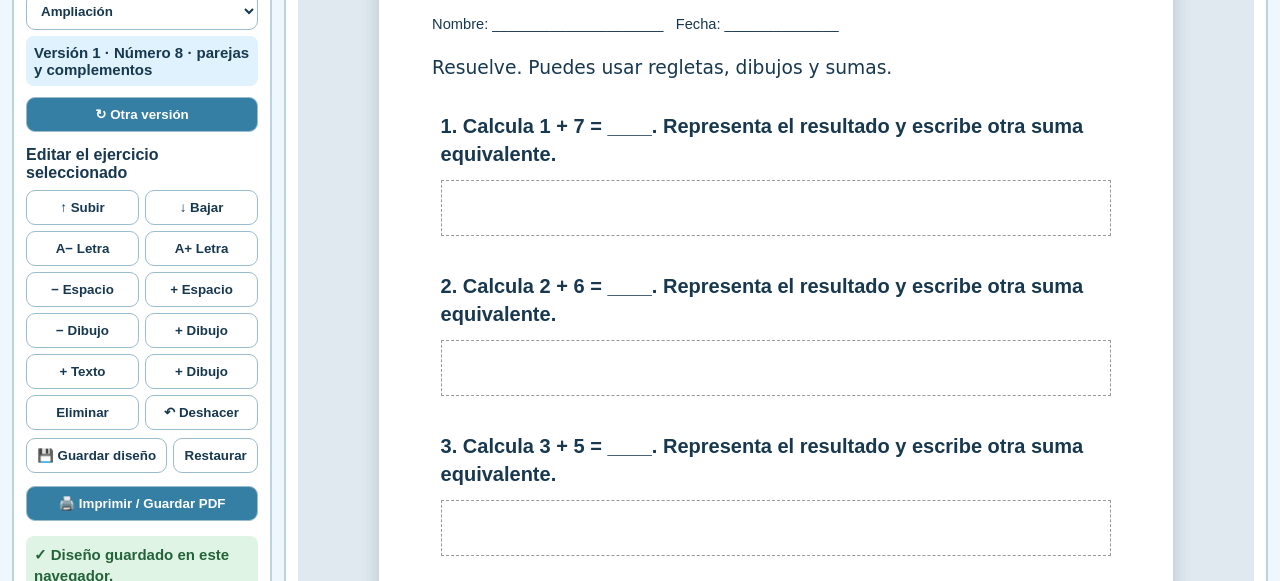
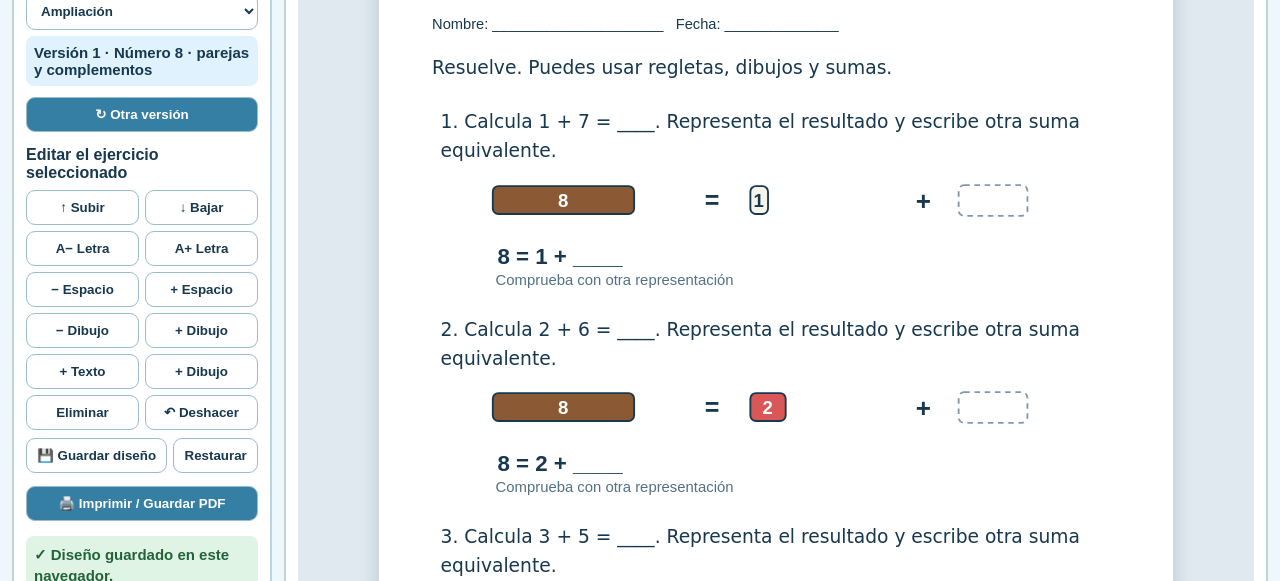
Before and after one commit to jmachin2/matematicas-oaoa-primero-primaria, a plain HTML site: page editor-imprimibles/index.html in a window 1280 px wide. Both pictures are taken after a click on the button "💾 Guardar diseño". Shown: the part 174-755 px from the top of the page. Drawn offline with Linux system fonts and the light colour scheme; a web font is replaced by a local one.

Commit message:
Dibujar estrategias OAOA de cada ficha en imprimibles con regletas, diagramas y dinero en SVG A4

```diff
--- a/editor-imprimibles/index.html
+++ b/editor-imprimibles/index.html
@@ -20,7 +20,7 @@ h1{font-size:19px;margin:0 0 8px}h2{font-size:16px;margin:0 0 8px}p{line-height:
 .task.prose .editable{line-height:1.8;font-size:var(--size,18pt)}
 .task.math .editable{font-family:Arial,Helvetica,sans-serif;line-height:1.4;font-weight:600}
 @media print{.paper-header,.paper .prompt,.task.prose .editable{font-family:var(--oaoa-hand)}}
-</style></head><body>
+</style><style id="oaoa-strategy-style">.task .strategy-visual{margin:2mm 0 0;max-width:100%;break-inside:avoid}.strategy-visual svg{width:100%;max-height:31mm;overflow:visible;display:block}.task.strategy .editable{font-family:"Playwrite ES","Segoe Print",cursive!important;font-weight:400!important;font-size:var(--size,14pt);line-height:1.55}.task.strategy{padding:1mm 2mm}.task .draw{margin-top:2mm}@media print{.strategy-visual svg{max-height:31mm}}</style></head><body>
 <div class="app"><aside class="panel controls-panel"><h1>✏️ Editor de fichas OAOA</h1><p class="small">Selecciona la modalidad y pulsa «Otra versión». Haz clic en un ejercicio para editarlo o moverlo.</p>
 <label for="kind"><strong>Tipo de ficha</strong></label><select id="kind" class="full"><option value="ampliacion">Ampliación</option><option value="refuerzo">Refuerzo</option><option value="tarea">Tarea</option><option value="tea">TEA</option><option value="pictogramas">Pictogramas</option></select>
 <div id="version">Versión 1</div><button id="regenerate" class="primary full">↻ Otra versión</button>
@@ -28,6 +28,7 @@ h1{font-size:19px;margin:0 0 8px}h2{font-size:16px;margin:0 0 8px}p{line-height:
 <div class="buttons"><button id="save">💾 Guardar diseño</button><button id="reset">Restaurar</button></div>
 <button id="print" class="primary full">🖨️ Imprimir / Guardar PDF</button><p id="message" role="status" aria-live="polite">Cargando ficha…</p><p class="small">Los cambios se guardan en este navegador. El PDF se guarda desde la ventana de impresión.</p></aside>
 <section class="panel"><h2 class="preview-title">Vista previa A4 · <span id="heading"></span></h2><div class="preview-wrap"><article class="paper" id="paper"><div class="paper-header" id="paperTitle"></div><div class="sheet-meta">Nombre: _____________________ &nbsp; Fecha: ______________</div><div class="prompt" id="prompt"></div><div class="items" id="items"></div><div id="paperFooter"></div></article></div></section></div>
+<script src="../assets/oaoa-print-visuals.js"></script>
 <script>
 (function(){'use strict';
 const $=id=>document.getElementById(id);const params=new URLSearchParams(location.search);const page=[22,23,24,25,26,27,28,29,30,31,32,33].includes(Number(params.get('pagina')))?Number(params.get('pagina')):22;
@@ -130,23 +131,25 @@ function buildFollowUp(mode){
  return (keyed[page]||['Dibuja la estrategia que has utilizado.','Comprueba el resultado con otra representación.'])[mode==='ampliacion'?1:0];
 }
 function createModel(){
- const pool=config.tasks,mode=$('kind').value,amount={ampliacion:4,refuerzo:3,tarea:4,tea:3,pictogramas:3}[mode];
+ const pool=config.tasks,mode=$('kind').value,amount={ampliacion:3,refuerzo:3,tarea:3,tea:3,pictogramas:3}[mode];
  const index=version%pool.length,cycle=Math.floor(version/pool.length);
  const chosen=Array.from({length:amount},(_,j)=>{
   const item=pool[(index+j)%pool.length],a=item.nums.slice();
   if(cycle%2===1&&item.type==='sum')a.reverse();
-  return {text:(j+1)+'. '+worksheetStrategyText({type:item.type,nums:a},mode,j),size:mode==='refuerzo'?16:mode==='ampliacion'?15:17,gap:mode==='refuerzo'?7:5,draw:mode==='refuerzo'?18:mode==='ampliacion'?15:mode==='tea'?17:0};
+  return {text:(j+1)+'. '+worksheetStrategyText({type:item.type,nums:a},mode,j),type:item.type,nums:a,size:mode==='refuerzo'?14:mode==='ampliacion'?14:14,gap:4,draw:0};
  });
- chosen.push({text:buildFollowUp(mode),size:mode==='refuerzo'?15:16,gap:6,draw:mode==='ampliacion'?25:mode==='refuerzo'?25:19});
+ chosen.push({text:buildFollowUp(mode),size:14,gap:5,draw:mode==='ampliacion'?16:mode==='refuerzo'?14:13});
  return chosen;
 }
-function snapshot(){return [...$('items').children].map(el=>({text:el.querySelector('.editable')?.textContent||'',size:Number(el.dataset.size),gap:Number(el.dataset.gap),draw:Number(el.dataset.draw)}))}
+function snapshot(){return [...$('items').children].map(el=>({text:el.querySelector('.editable')?.textContent||'',size:Number(el.dataset.size),gap:Number(el.dataset.gap),draw:Number(el.dataset.draw),type:el.dataset.strategy||'',nums:JSON.parse(el.dataset.nums||'[]')}))}
 function remember(){history.push(snapshot());if(history.length>30)history.shift()}
-function buildTask(m){const wrap=document.createElement('div');wrap.className='task '+(/^(?:[0-9]+[.] *)?(?:Explica|Dibuja|Representa|Piensa|Escribe aquí|Observa|Responde|Compara)/i.test(m.text)?'prose':'math');const text=document.createElement('div');text.className='editable';text.contentEditable='true';text.spellcheck=true;text.textContent=m.text;wrap.append(text);wrap.addEventListener('click',()=>pick(wrap));text.addEventListener('input',validate);apply(wrap,m);return wrap}
-function apply(el,m){el.dataset.size=m.size??16;el.dataset.gap=m.gap??5;el.dataset.draw=m.draw??0;el.style.setProperty('--size',el.dataset.size+'pt');el.style.setProperty('--gap',el.dataset.gap+'mm');el.style.setProperty('--draw',el.dataset.draw+'mm');el.querySelectorAll('.draw').forEach(x=>x.remove());if(Number(el.dataset.draw)>0){const draw=document.createElement('div');draw.className='draw';el.append(draw)}}
+function buildTask(m){const wrap=document.createElement('div');wrap.className='task '+(m.type?'strategy':/^(?:[0-9]+[.] *)?(?:Explica|Dibuja|Representa|Piensa|Escribe aquí|Observa|Responde|Compara)/i.test(m.text)?'prose':'math');const text=document.createElement('div');text.className='editable';text.contentEditable='true';text.spellcheck=true;text.textContent=m.text;wrap.append(text);wrap.addEventListener('click',()=>pick(wrap));text.addEventListener('input',validate);apply(wrap,m);return wrap}
+function apply(el,m){el.dataset.strategy=m.type||'';el.dataset.nums=JSON.stringify(m.nums||[]);el.dataset.size=m.size??16;el.dataset.gap=m.gap??5;el.dataset.draw=m.draw??0;el.style.setProperty('--size',el.dataset.size+'pt');el.style.setProperty('--gap',el.dataset.gap+'mm');el.style.setProperty('--draw',el.dataset.draw+'mm');el.querySelectorAll('.draw,.strategy-visual').forEach(x=>x.remove());
+ if(m.type && m.nums && window.OAOAVisuals){const figure=document.createElement('div');figure.className='strategy-visual';figure.innerHTML=OAOAVisuals.render({page,type:m.type,nums:m.nums,mode:$('kind').value});el.append(figure);}
+ if(Number(el.dataset.draw)>0){const draw=document.createElement('div');draw.className='draw';el.append(draw)}}
 function pick(el){selected=el;[...$('items').children].forEach(x=>x.classList.toggle('selected',x===el))}
 function render(models){$('paperTitle').textContent='MATEMÁTICAS OAOA · PÁGINA '+page;$('heading').textContent=config.title;$('version').textContent='Versión '+(version+1)+' · '+config.title;$('paperFooter').textContent='Página '+page+' · Versión '+(version+1);$('prompt').textContent=$('kind').value==='tea'?'MIRA · PIENSA · CONSTRUYE · ESCRIBE':$('kind').value==='pictogramas'?'👀 MIRA · 🧩 JUNTA · ✍️ ESCRIBE':'Resuelve. Puedes usar regletas, dibujos y sumas.';$('items').replaceChildren(...models.map(buildTask));selected=null;validate()}
-function load(){let models=createModel();try{let saved=JSON.parse(localStorage.getItem(key())||'null');if(Array.isArray(saved)&&saved.length>0&&saved.length<30)models=saved}catch(e){}history=[];render(models)}
+function load(){let models=createModel();try{let saved=JSON.parse(localStorage.getItem(key())||'null');if(Array.isArray(saved)&&saved.length>0&&saved.length<30)models=saved.map((m,i)=>({...m,type:m.type||models[i]?.type||'',nums:m.nums||models[i]?.nums||[]}))}catch(e){}history=[];render(models)}
 function validate(){
  const paper=$('paper'),footer=$('paperFooter'),items=$('items');
  const paperRect=paper.getBoundingClientRect(),footerRect=footer.getBoundingClientRect();
@@ -160,7 +163,7 @@ function validate(){
  $('print').disabled=!fit;
  return fit
 }
-function act(mode){if(mode==='undo'){if(history.length)render(history.pop());return}if(mode==='addText'||mode==='addDrawing'){remember();const el=buildTask(mode==='addText'?{text:'Escribe aquí una instrucción.',size:14,gap:5,draw:0}:{text:'Dibuja aquí.',size:13,gap:5,draw:30});$('items').append(el);pick(el);validate();return}if(!selected){$('message').textContent='Selecciona un ejercicio antes de modificarlo.';return}remember();const el=selected;let m={text:el.querySelector('.editable').textContent,size:Number(el.dataset.size),gap:Number(el.dataset.gap),draw:Number(el.dataset.draw)};if(mode==='up'&&el.previousElementSibling)$('items').insertBefore(el,el.previousElementSibling);if(mode==='down'&&el.nextElementSibling)$('items').insertBefore(el.nextElementSibling,el);if(mode==='fontSmaller')m.size=Math.max(10,m.size-1);if(mode==='fontBigger')m.size=Math.min(25,m.size+1);if(mode==='gapSmaller')m.gap=Math.max(0,m.gap-2);if(mode==='gapBigger')m.gap=Math.min(25,m.gap+2);if(mode==='drawSmaller')m.draw=Math.max(0,m.draw-4);if(mode==='drawBigger')m.draw=Math.min(60,m.draw+4);if(mode==='remove'){el.remove();selected=null}else apply(el,m);validate()}
+function act(mode){if(mode==='undo'){if(history.length)render(history.pop());return}if(mode==='addText'||mode==='addDrawing'){remember();const el=buildTask(mode==='addText'?{text:'Escribe aquí una instrucción.',size:14,gap:5,draw:0}:{text:'Dibuja aquí.',size:13,gap:5,draw:30});$('items').append(el);pick(el);validate();return}if(!selected){$('message').textContent='Selecciona un ejercicio antes de modificarlo.';return}remember();const el=selected;let m={text:el.querySelector('.editable').textContent,size:Number(el.dataset.size),gap:Number(el.dataset.gap),draw:Number(el.dataset.draw),type:el.dataset.strategy||'',nums:JSON.parse(el.dataset.nums||'[]')};if(mode==='up'&&el.previousElementSibling)$('items').insertBefore(el,el.previousElementSibling);if(mode==='down'&&el.nextElementSibling)$('items').insertBefore(el.nextElementSibling,el);if(mode==='fontSmaller')m.size=Math.max(10,m.size-1);if(mode==='fontBigger')m.size=Math.min(25,m.size+1);if(mode==='gapSmaller')m.gap=Math.max(0,m.gap-2);if(mode==='gapBigger')m.gap=Math.min(25,m.gap+2);if(mode==='drawSmaller')m.draw=Math.max(0,m.draw-4);if(mode==='drawBigger')m.draw=Math.min(60,m.draw+4);if(mode==='remove'){el.remove();selected=null}else apply(el,m);validate()}
 ['up','down','fontSmaller','fontBigger','gapSmaller','gapBigger','drawSmaller','drawBigger','addText','addDrawing','remove','undo'].forEach(name=>$(name).addEventListener('click',()=>act(name)));
 $('regenerate').addEventListener('click',()=>{version++;load()});$('kind').addEventListener('change',()=>{version=0;load()});$('reset').addEventListener('click',()=>{localStorage.removeItem(key());history=[];render(createModel())});$('save').addEventListener('click',()=>{if(!validate())return;try{localStorage.setItem(key(),JSON.stringify(snapshot()));$('message').textContent='✓ Diseño guardado en este navegador.'}catch(e){$('message').textContent='⚠️ Este navegador no permite guardar el diseño.'}});$('print').addEventListener('click',async()=>{const btn=$('print');btn.disabled=true;try{if(document.fonts){await document.fonts.load('400 14pt "Playwrite ES"');await document.fonts.ready;}if(validate())window.print()}catch(e){$('message').textContent='No se pudo preparar la fuente: '+e.message}finally{validate()}});window.addEventListener('resize',validate);
 load();
```
